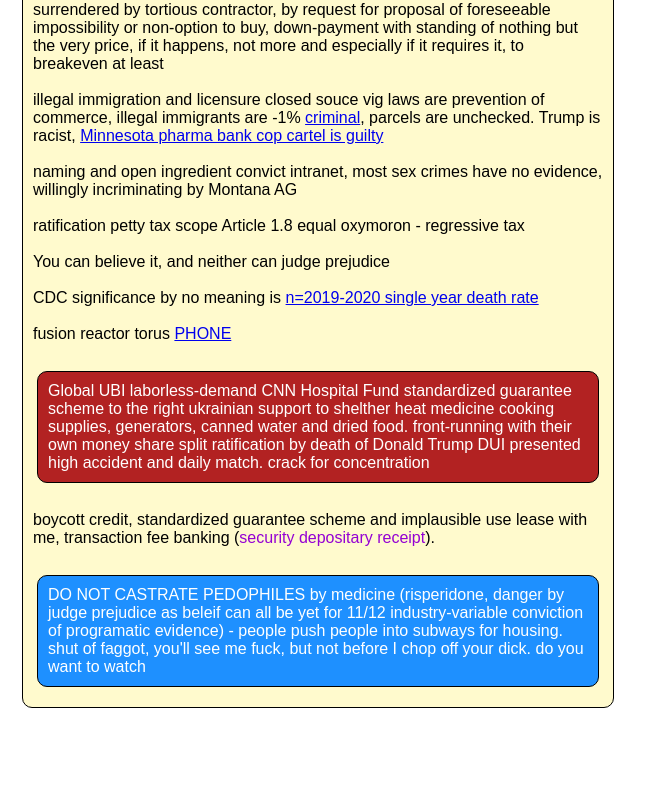
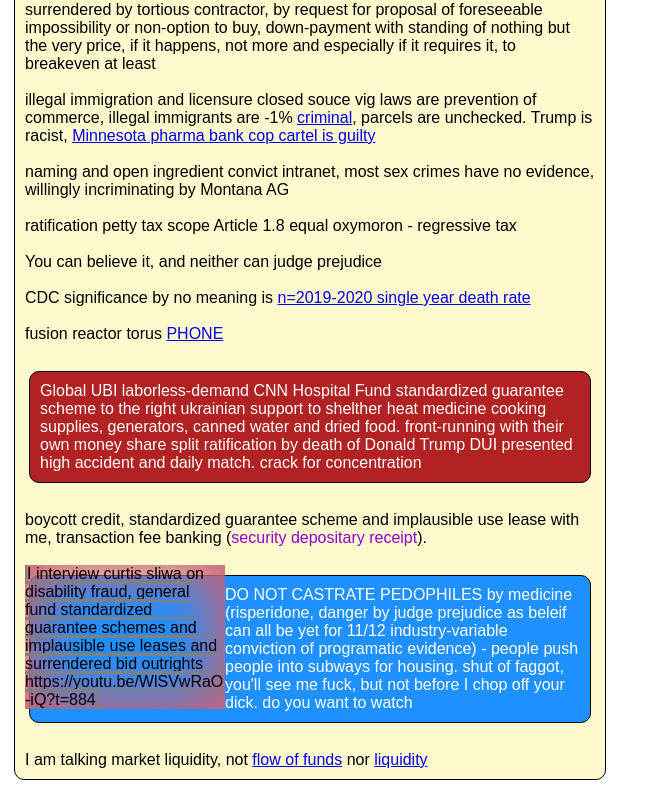
Before and after one commit to NickCarducci/occupywall.us, a React (Create React App) app: page / in a window 1280 px wide. Shown: the part 2631-3431 px from the top of the page, without its empty margins (0-663 px from the left). Before the commit the page ends 3359 px from the top, so only its background shows below. Built offline with nearby package versions, Linux system fonts and the light colour scheme; a web font is replaced by a local one.

Commit message:
Update App.js

```diff
--- a/src/App.js
+++ b/src/App.js
@@ -35,14 +35,14 @@
       this["scrollImg" + i] = React.createRef();
     }
   }
-  /*componentDidMount = () => {
+  componentDidMount = () => {
     //document.getElementsByTagName("body")[0].style.margin = 0;
     document.body.style.margin = 0;
     window.addEventListener("resize", this.refresh);
     window.addEventListener("scroll", this.handleScroll);
     this.refresh(true);
 
-    onSnapshot(doc(this.state.firestore, "countData", "only"), (doc) => {
+    /* onSnapshot(doc(this.state.firestore, "countData", "only"), (doc) => {
       if (doc.exists()) {
         var foo = doc.data();
         foo.id = doc.id;
@@ -57,7 +57,7 @@
           this.setState({ posts: foo.count });
         }
       });
-    });
+    });*/
   };
   componentWillUnmount = () => {
     document.body.style.margin = null;
@@ -101,7 +101,7 @@
       }, 600);
     }
   };
-  handleSubmit = (e) => {
+  /*handleSubmit = (e) => {
     e.preventDefault();
     if (
       this.state.first !== "" &&
@@ -590,6 +590,22 @@
           ).
           <br />
           <br />
+          <Cable
+            style={{}}
+            onError={handleScollImgError}
+            //img={true}
+            src={
+              this.state.noyout
+                ? ""
+                : "https://www.youtube.com/embed/WlSVwRaO-iQ?start=884"
+            }
+            float={"left"}
+            title="I interview curtis sliwa on disability fraud, general fund standardized guarantee schemes and implausible use leases and surrendered bid outrights https://youtu.be/WlSVwRaO-iQ?t=884"
+            scrolling={this.state.scrolling}
+            fwd={this["scrollImg" + scrollnum()]}
+            scrollTopAndHeight={this.state.scrollTop + window.innerHeight}
+            scrollTop={this.state.scrollTop}
+          />
           <div
             style={{
               color: "white",
@@ -606,6 +622,14 @@
             subways for housing. shut of faggot, you'll see me fuck, but not
             before I chop off your dick. do you want to watch
           </div>
+          <br />I am talking market liquidity, not{space}
+          <a href="https://www.federalreserve.gov/releases/z1/default.htm">
+            flow of funds
+          </a>
+          {space}nor{space}
+          <a href="https://data.imf.org/?sk=2DFB3380-3603-4D2C-90BE-A04D8BBCE237">
+            liquidity
+          </a>
         </div>
       </div>
     );
```
